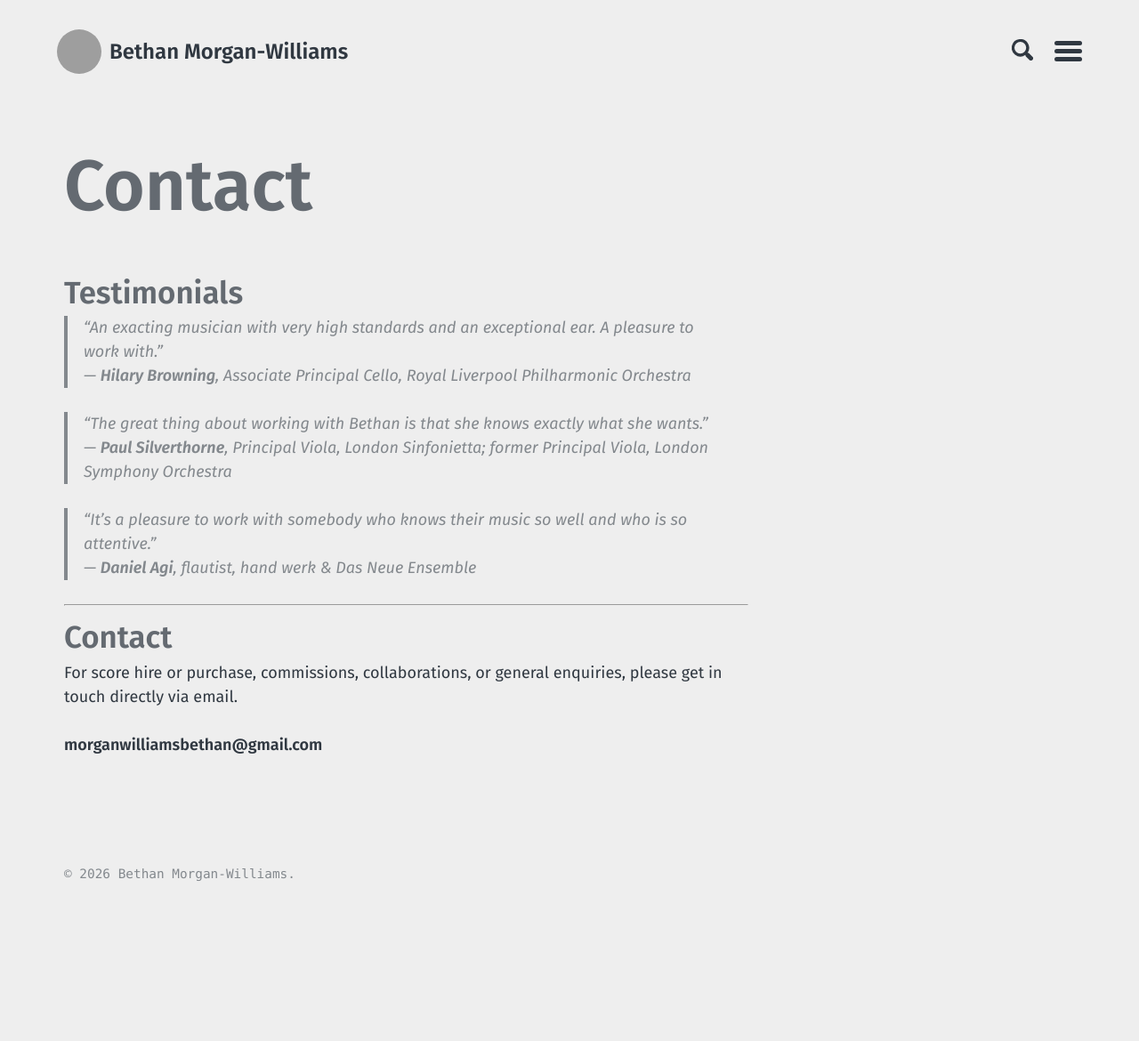
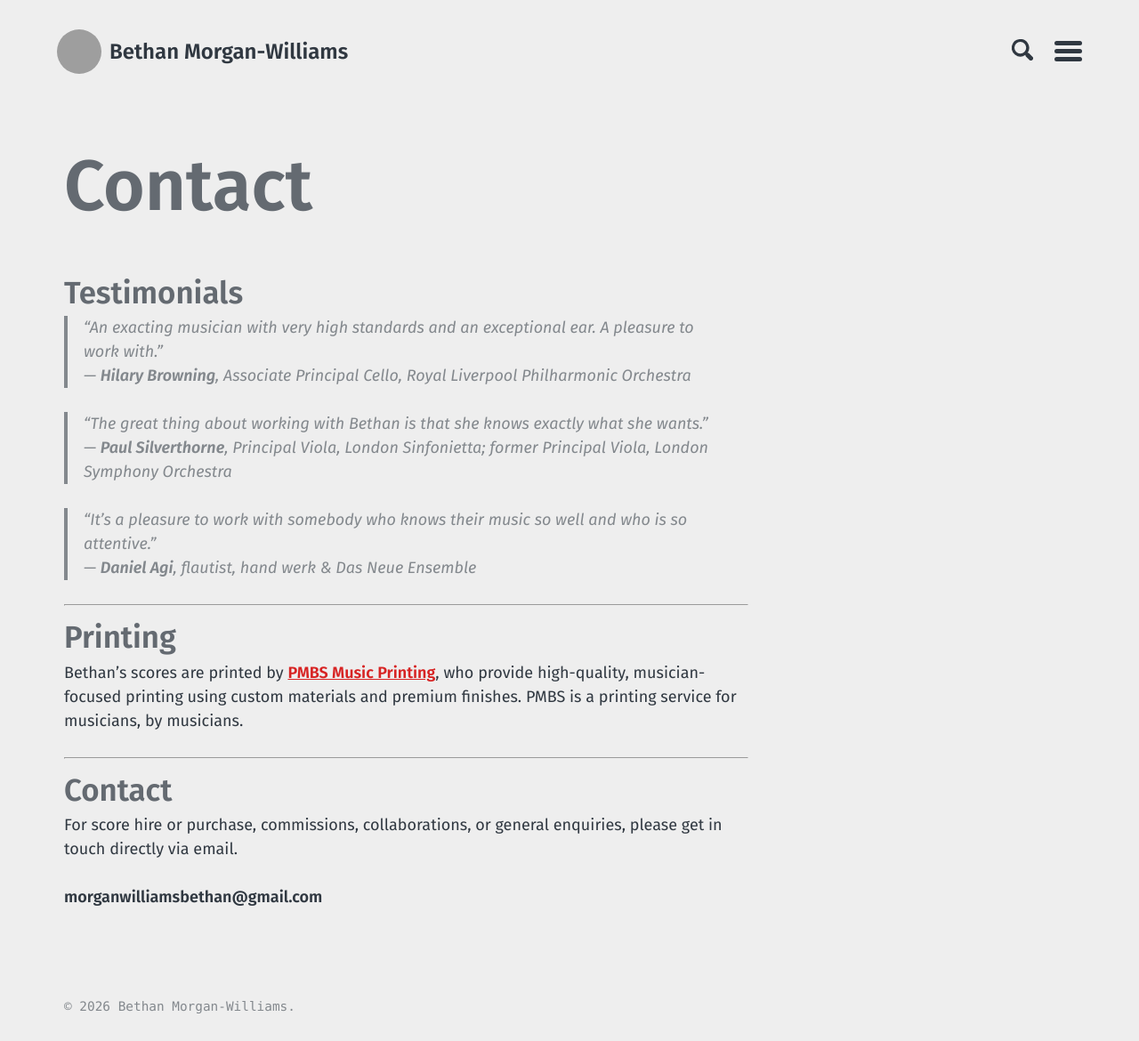
Before and after one commit to morganwilliamsb/website, a Jekyll site: the page built from contact.md, in a window 1280 px wide. Shown: the whole page at 89% size. Built offline with Jekyll 4.4.1, drawn with Linux system fonts in a browser that asks for light colours; before the commit the page ends 1021 px from its top, so only the background shows below that; grey boxes are pictures that could not be loaded.

Commit message:
Update contact.md

```diff
--- a/contact.md
+++ b/contact.md
@@ -16,6 +16,12 @@ layout: page
 
 ---
 
+## Printing
+
+Bethan’s scores are printed by **[PMBS Music Printing](https://www.musicprinting.co.uk)**, who provide high-quality, musician-focused printing using custom materials and premium finishes. PMBS is a printing service for musicians, by musicians.
+
+---
+
 ## Contact
 
 For score hire or purchase, commissions, collaborations, or general enquiries, please get in touch directly via email.
```
